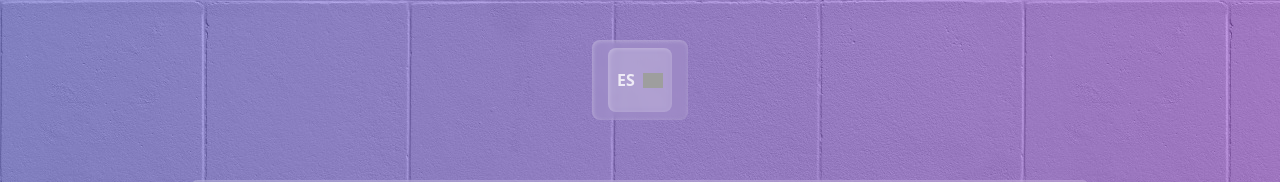
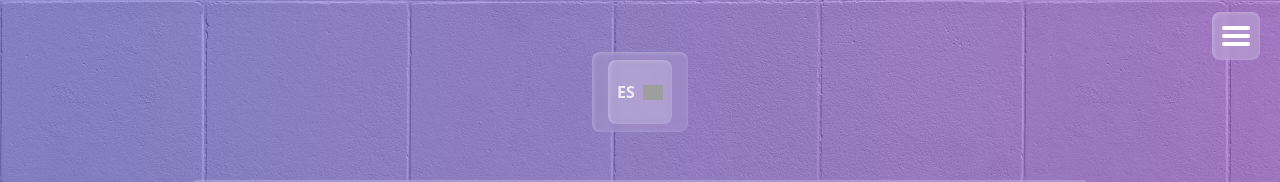
Before and after one commit to Leonides2/CV, a React (Vite) app: page / in a window 1280 px wide. Shown: the top 182 px of the page. Built offline with nearby package versions, Linux system fonts and the light colour scheme; grey boxes are pictures that could not be loaded.

Commit message:
feat: refactor App component layout and integrate SettingsMenu; update BlurAmountSelector and LanguageSelector for improved functionality

```diff
--- a/src/App.tsx
+++ b/src/App.tsx
@@ -3,7 +3,6 @@
 import info from "./mock/site-info.json"
 import bgImage from "./assets/stone_embedded_tiles_nor_gl_1k_ed.jpg"
 import PageSection from "./components/molecules/PageSection"
-import LanguageSelector from "./components/molecules/LanguageSelector"
 import ProfileDisplayer from "./components/molecules/ProfileDisplayer"
 import ContactDisplayer from "./components/molecules/ContactDisplayer"
 import { useContext, useEffect, useState } from "react"
@@ -11,12 +10,12 @@ import UserPreferencesContext from "./context/UserPreferencesContext"
 import { siteInfoData } from "./models/site"
 import SocialMediaCardsContainer from "./components/molecules/SocialMediaCardsContainer"
 import Divider from "./components/atoms/Divider"
-import BlurAmountSelector from "./components/molecules/BlurAmountSelector"
 import EducationTimeline from "./components/molecules/EducationTimeline"
 import ProjectsContainer from "./components/molecules/ProjectsContainer"
 import { GetThemeColor } from "./models/const"
-import ThemeSelector from "./components/molecules/ThemeSelector"
 import Skills from "./components/molecules/Skills"
+
+import SettingsMenu from "./components/organisms/SettingsMenu"
 
 
 function App() {
@@ -36,6 +35,8 @@ function App() {
 
 
   return (
+    <>
+
       <div className={`bg-repeat `}
         style={{
           backgroundImage: `url(${bgImage})`
@@ -46,15 +47,20 @@ function App() {
       max-sm:p-0
       w-full
       h-full
-      min-h-dvh
       bg-fixed bg-cover bg-no-repeat bg-center
 
       bg-gradient-to-r
       transition-colors duration-500
-      ${ GetThemeColor(themeColor) }`}
+      scroll-smooth
+
+      ${GetThemeColor(themeColor)}`
+    }
+      style={{
+        scrollbarWidth: "none",
+        overflowY: "scroll",
+      }}
         >
-
-        <LanguageSelector />
+          <SettingsMenu/>
 
 
           <div className={`grid grid-cols-2 grid-rows-1 items-center justify-center
@@ -79,16 +85,16 @@ function App() {
           </PageSection>
 
           <PageSection height="fit">
-          <Skills/>
+            <Skills />
           </PageSection>
 
           <PageSection>
-          <EducationTimeline/>
+            <EducationTimeline />
           </PageSection>
 
           <PageSection>
 
-          <ProjectsContainer/>
+            <ProjectsContainer />
 
           </PageSection>
 
@@ -100,19 +106,12 @@ function App() {
 
           </PageSection>
 
-
-
-        <PageSection>
-          <h2 className="text-2xl font-bold text-white text-center mb-6 text-wrap">{"Theme selector"}</h2>
-          <BlurAmountSelector />
-          <ThemeSelector/>
-        </PageSection>
-
           <p className="container mx-auto text-center text-white mb-5">
             {siteData?.about.description}
           </p>
         </ div>
       </div>
+    </>
   )
 }
 
--- /dev/null
+++ b/src/components/atoms/Burger.tsx
@@ -0,0 +1,104 @@
+import { ReactNode, useContext, useState } from "react";
+import UserPreferencesContext from "../../context/UserPreferencesContext";
+
+interface BurgerProps {
+    children?: ReactNode | ReactNode[];
+}
+
+
+const Burger = ({ children }: BurgerProps) => {
+
+    const [isActive, setIsActive] = useState(false);
+    const UserPreferences = useContext(UserPreferencesContext);
+
+    if (!UserPreferences) throw console.error();
+
+    const { blurAmount } = UserPreferences;
+
+
+
+
+    return (
+        <>
+            <div className={`fixed z-40 flex flex-col gap-3 items-center justify-center
+            bg-white/20
+
+
+
+            ${isActive ?
+                `
+                w-full h-full right-0 top-0
+                transition-all duration-700 ease-in-out
+                bg-gray-700/80
+                md:size-96
+                md:rounded-lg
+                md:m-2
+                `
+                    :
+                `
+                size-12 right-5 top-3
+                p-4
+                transition-all duration-300 ease-in-out
+                hover:bg-white/30
+                rounded-lg
+                cursor-pointer
+                `
+            }
+
+            `}
+                onClick={() =>
+                    !isActive ? setIsActive(!isActive) : {}
+                }
+                style={{
+                    backdropFilter: `blur(${blurAmount }px) `,
+                    boxShadow: "rgba(255, 255, 255, 0.267) 1px 1px 4px inset"
+                }}
+            >
+
+                {
+                    isActive ?
+
+
+                    <div className={`flex flex-col items-center justify-center gap-2 w-full h-full
+                    p-2
+                    md:items-start
+                    `}
+                    >
+                        <div className="
+                        fixed top-3 right-3 flex items-center justify-center w-10 h-10 bg-white/20 p-2 rounded-lg cursor-pointer
+                        hover:bg-white/30 transition-all duration-300 ease-in-out"
+                            onClick={() => setIsActive(!isActive)}
+                        >
+                            <span className="text-white/80 font-bold">
+                                X
+                            </span>
+                        </div>
+                        <div id="burger-content" className={`${isActive ? `opacity-100` : `opacity-0`} transition-opacity duration-700 ease-in-out`}>
+
+                        {children}
+
+                        </div>
+
+                    </div>
+
+                        :
+
+                        <div className="flex flex-col justify-center items-center cursor-pointer group
+                            size-7
+                        ">
+                            <span className="w-full h-1 bg-white rounded-lg transition-all duration-300 ease-in-out group-hover:bg-gray-600"></span>
+                            <span className="w-full h-1 bg-white rounded-lg transition-all duration-300 ease-in-out group-hover:bg-gray-600 my-1"></span>
+                            <span className="w-full h-1 bg-white rounded-lg transition-all duration-300 ease-in-out group-hover:bg-gray-600"></span>
+                        </div>
+
+                }
+
+
+
+            </div>
+
+        </>
+    )
+}
+
+export default Burger
--- a/src/components/molecules/BlurAmountSelector.tsx
+++ b/src/components/molecules/BlurAmountSelector.tsx
@@ -20,15 +20,15 @@ const BlurAmountSelector = () => {
     }
 
     return(
-        <div className={`flex  flex-wrap gap-3 items-center justify-center w-full
-        h-auto bg-white/10 p-2
+        <div className={`flex  flex-wrap gap-3 items-start justify-center w-full
+        h-auto p-2
+        flex-col
         rounded-lg
         transition-all duration-300 ease-linear`}
-            style={{
-                backdropFilter: `blur(${blurAmount}px)`,
-            }}
         >
-            <label htmlFor="blur-selector" className="text-white"> Seleccione la cantidad de efector blur: </label>
+            <p className="text-white"> Seleccione la cantidad de efector blur: </p>
+
+            <div className="flex flex-wrap items-center gap-2">
             <input title="blur-selector" type="range"
             className="appearance-none cursor-pointer bg-white h-1 rounded-lg"
             value={blurAmount}
@@ -39,6 +39,7 @@ const BlurAmountSelector = () => {
             <p className="text-white">
                 {(Math.round(Number(blurAmount)/12 * 100))}%
             </p>
+            </div>
         </div>
     )
 }
--- a/src/components/molecules/LanguageSelector.tsx
+++ b/src/components/molecules/LanguageSelector.tsx
@@ -3,9 +3,13 @@ import UserPreferencesContext from "../../context/UserPreferencesContext";
 import languages from "../../mock/languages.json"
 import { LanguageData } from "../../models/languages";
 
+interface languageProps {
+    _isActive?: boolean;
+}
 
-const LanguageSelector = () => {
-    const [isActive, setIsActive] = useState(false);
+
+const LanguageSelector = ( {_isActive = false}: languageProps) => {
+    const [isActive, setIsActive] = useState(_isActive);
     const [languageData, setLanguageData] = useState<LanguageData>()
     const UserPreferences = useContext(UserPreferencesContext);
 
@@ -29,7 +33,7 @@ const LanguageSelector = () => {
     }
 
     return (
-        <div className={`sticky right-5 bottom-3 z-20 flex gap-3 items-center justify-center ${isActive ? `w-fit` :`w-24`}
+        <div className={`sticky right-5 top-3 z-20 flex gap-3 items-center justify-center ${isActive ? `w-fit` :`w-24`}
         h-auto bg-white/10
         p-2
         rounded-lg
@@ -43,7 +47,7 @@ const LanguageSelector = () => {
         >
             <div className={`flex items-center justify-center gap-2 w-16 h-16 bg-white/10
                 p-2 rounded-lg cursor-pointer hover:bg-white/20 transition-all duration-300 ease-in-out`}
-                onClick={() => setIsActive(!isActive)}
+                onClick={() => !_isActive ? setIsActive(!isActive) : null}
                 style={{
                     backdropFilter: `blur(${blurAmount}px)`,
                      boxShadow: 'inset 1px 1px 4px #fff4'
--- /dev/null
+++ b/src/components/organisms/SettingsMenu.tsx
@@ -0,0 +1,44 @@
+import { useState, useEffect } from "react";
+import Burger from "../atoms/Burger";
+import BlurAmountSelector from "../molecules/BlurAmountSelector";
+import LanguageSelector from "../molecules/LanguageSelector";
+import ThemeSelector from "../molecules/ThemeSelector";
+
+
+const SettingsMenu = () =>{
+
+    const [innerWidth, setInnerWidth] = useState<number>(window.innerWidth);
+
+
+    useEffect(() => {
+        const handleResize = () => setInnerWidth(window.innerWidth);
+        window.addEventListener("resize", handleResize);
+        return () => window.removeEventListener("resize", handleResize);
+    }, []);
+
+    return(
+        <>
+            {innerWidth > 768 ?
+                <>
+                    <LanguageSelector/>
+                    <Burger>
+
+                        <BlurAmountSelector/>
+                        <ThemeSelector/>
+                    </Burger>
+                </>
+            :
+            <>
+                <Burger>
+                    <LanguageSelector _isActive={true}/>
+                    <BlurAmountSelector/>
+                    <ThemeSelector/>
+                </Burger>
+            </>
+
+            }
+        </>
+    )
+}
+
+export default SettingsMenu;
--- a/src/main.tsx
+++ b/src/main.tsx
@@ -7,6 +7,7 @@ import UserPreferencesProvider from './context/UserPreferencesContextProvider.ts
 createRoot(document.getElementById('root')!).render(
   <StrictMode>
     <UserPreferencesProvider>
+
       <App />
     </UserPreferencesProvider>
   </StrictMode>,
```
Lines whose indentation alone changed are shown as unchanged.
